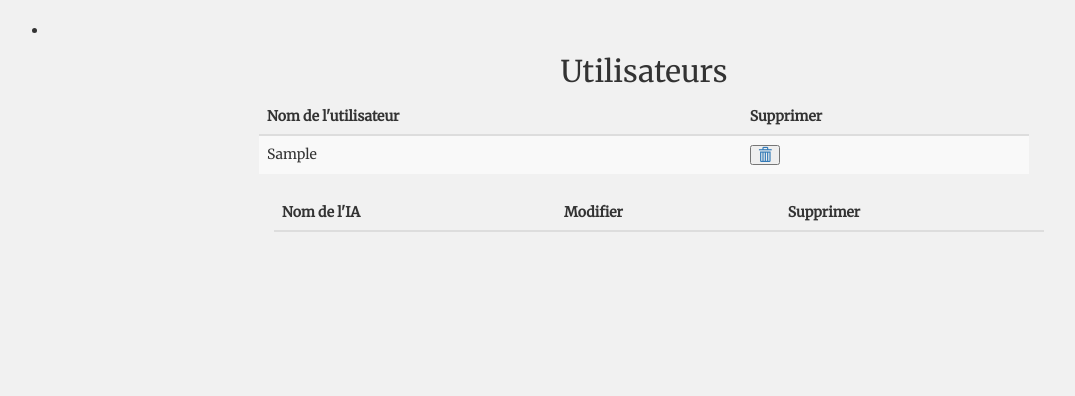
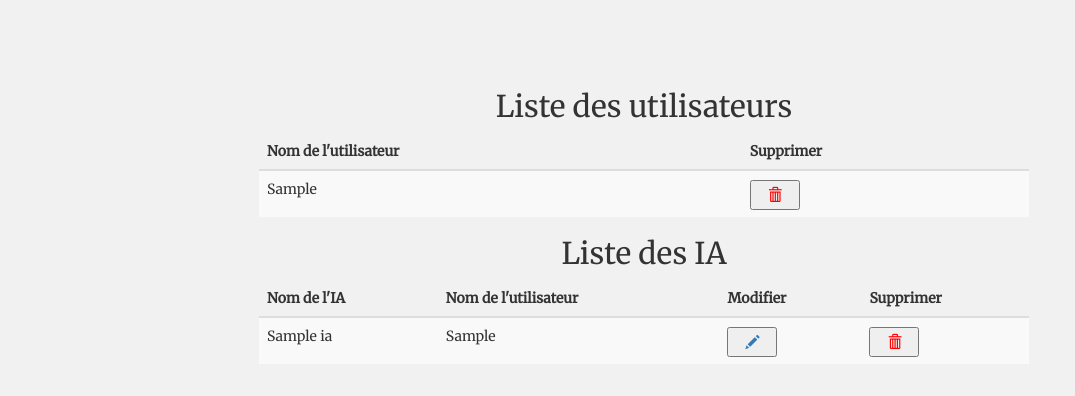
Before and after one commit to Nydareld/IaGameServer, a Flask app: page /administrer in a window 1280 px wide. Shown: the part 76-472 px from the top of the page, without its empty margins (16-1091 px from the left). Run offline with Flask 2, Linux system fonts and the light colour scheme; tables that the repository leaves empty hold one stand-in row (values such as "Sample post"); lists and menus that the app fills with data are empty; parts of the project's set-up code (start-up, migrations or seed data) failed here and were passed over; some libraries are stand-ins or nearby versions.

Commit message:
modification du css de la page administrer (pour admin) et redirection de sa modification

```diff
--- a/CodIa/tuto/static/home.css
+++ b/CodIa/tuto/static/home.css
@@ -31,6 +31,9 @@ h2{
 h3{
   text-align: center;
   margin-top: 20px;
+}
+.list-admin{
+  list-style-type: none;
 }
 
 .btn-primary {
--- a/CodIa/tuto/templates/administrer.html
+++ b/CodIa/tuto/templates/administrer.html
@@ -2,16 +2,16 @@
 
 {% block styles %}
 	{{ super() }}
-	<link rel="stylesheet" href="{{ url_for('static', filename='apropos.css') }}">
+	<link rel="stylesheet" href="{{ url_for('static', filename='MesIA.css') }}">
 	{% endblock %}
 {% block main %}
 
-	<ul>
+	<ul class="list-admin">
 
 		<li>
 			<div class="mesia">
 			<div class=container>
-				<h2>Utilisateurs</h2>
+				<h2>Liste des utilisateurs</h2>
 				<table class="table table-striped">
 				    <thead>
 				        <tr>
@@ -30,12 +30,12 @@
       {% endfor %}
 					</tbody>
 				</table>
-			<div class="mesia">
-			<div class=container>
+				<h2>Liste des IA</h2>
 				<table class="table table-striped">
 				    <thead>
 				        <tr>
 				            <th>Nom de l'IA</th>
+										<th>Nom de l'utilisateur</th>
 				            <th>Modifier</th>
 				            <th>Supprimer</th>
 				        </tr>
@@ -43,9 +43,10 @@
 				    <tbody>
 
        {% for x in ia %}
-       {% if x.user_pseudo==current_user.pseudo %}
+       {% if x.user_pseudo!=current_user.pseudo %}
 			 <tr>
 				 <td>{{x.name}}</td>
+				 <td>{{ x.user_pseudo }}</td>
 				 <td><a href="{{ url_for('modifIa', filename=x.name) }}"><button type="button" class="glyphicon glyphicon-pencil"></button></a></td>
 				 <td><a href="{{ url_for('suprIa', filename=x.name) }}" ><button type="button" class="glyphicon glyphicon-trash"></button></a></td>
 		 	</tr>
--- a/CodIa/tuto/templates/base.html
+++ b/CodIa/tuto/templates/base.html
@@ -41,7 +41,7 @@
         <li {% if tab == "Apropos" %} id="actif" class="active" {% endif %} ><a href="{{ url_for('apropos') }}"><span class="glyphicon glyphicon-info-sign"></span> A propos</a></li>
 
       {% if current_user.admin %}
-      <li {% if tab == "administrer" %} id="actif" class="active" {% endif %} ><a href="{{ url_for('administrer') }}"><span class="glyphicon glyphicon-info-sign"></span> Administrer</a></li>
+      <li {% if tab == "administrer" %} id="actif" class="active" {% endif %} ><a href="{{ url_for('administrer') }}"><span class="glyphicon glyphicon-eye-open"></span> Administrer</a></li>
       {% endif %}
       </ul>
       <!-- search  -->
--- a/CodIa/tuto/templates/modif.html
+++ b/CodIa/tuto/templates/modif.html
@@ -8,7 +8,7 @@
 
 {% block main %}
 <h2>Modification de l'IA : {{ file }}</h2>
-<form role="form" method="POST" action="{{ url_for('save_file',filename= file ) }}">
+<form role="form" method="POST" action="{{ url_for('save_file',filename= file ,admin=current_user.admin) }}">
 	<textarea name="textarea" id="area" class="{{fic}}" rows="20" cols="132">
 	{{fic}}
 	</textarea>
--- a/CodIa/tuto/views.py
+++ b/CodIa/tuto/views.py
@@ -127,14 +127,21 @@ def modifIa(filename):
 			fic=fichier
 			)
 
-@app.route('/save_file/<string:filename>', methods=['POST'])
-def save_file(filename):
+@app.route('/save_file/<string:filename>/<int:admin>', methods=['POST'])
+def save_file(filename,admin):
 	contenu = request.form['textarea']
 	newFichier = open("CodIa/tuto/IA/"+filename,"w")
 	newFichier.write(contenu)
 	newFichier.close()
-	return redirect(url_for("MesIA"))
-
+	if not admin:
+		return redirect(url_for("MesIA"))
+	else:
+		return  render_template(
+				"administrer.html",
+				title="Administrer",
+				tab="administrer",
+				users=User.query.all(),
+				ia=Ia.query.all())
 
 
 #quand nous cliquons sur une image spécifique
```
